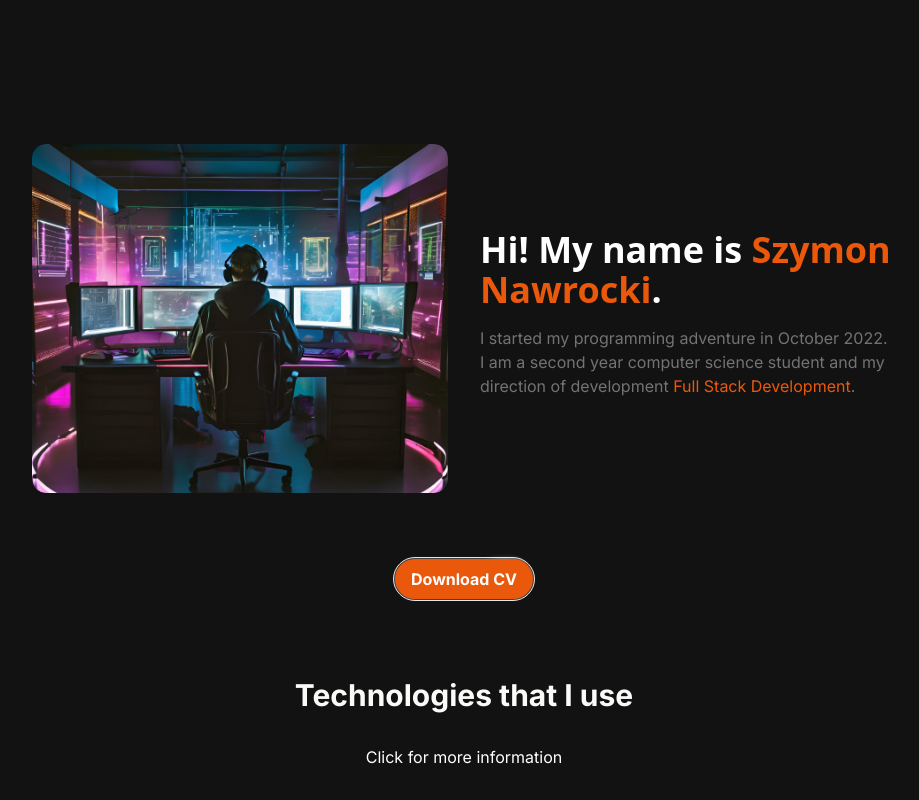
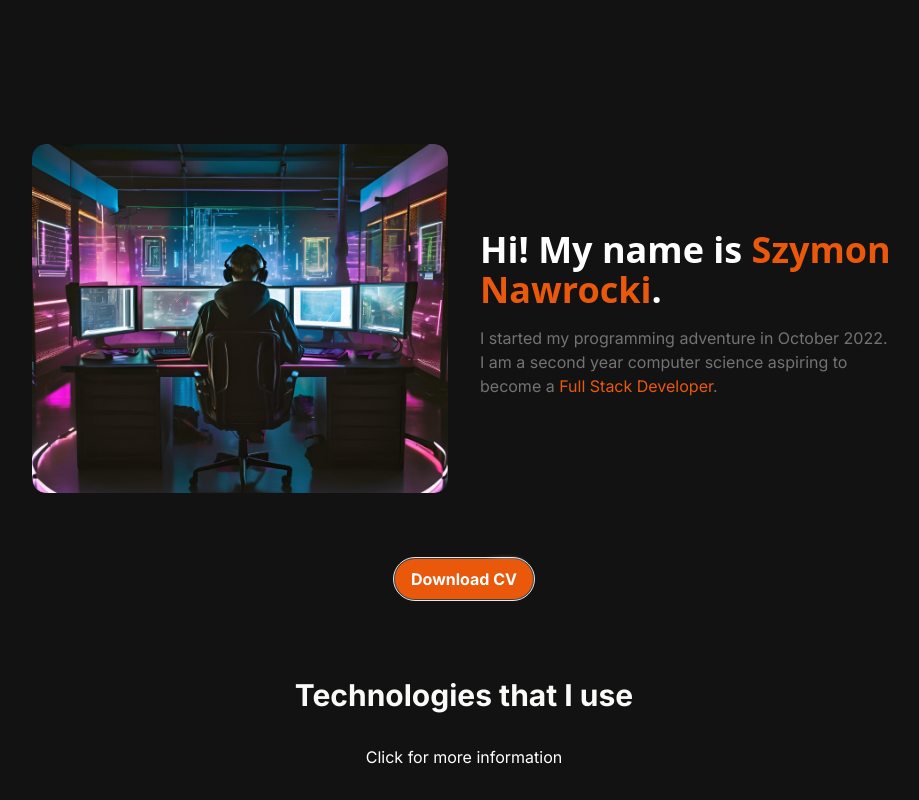
Before and after one commit to SzymekNawrocki/Portfolio, a Next.js app: page / in a window 1280 px wide. Shown: the top 800 px of the page, without its empty margins (176-1095 px from the left). Built offline with nearby package versions, Linux system fonts and the light colour scheme.

Commit message:
fixed hero

```diff
--- a/components/Hero.tsx
+++ b/components/Hero.tsx
@@ -22,7 +22,7 @@ export default function Page() {
             Hi! My name is <span className='text-primary'>Szymon Nawrocki</span>.
           </h1>
           <p className="text-neutral-500 max-w-lg mx-auto md:mx-0 my-2 text-sm md:text-base text-center md:text-left">
-          I started my programming adventure in October 2022. I am a second year computer science student and my direction of development <span className='text-primary'>Full Stack Development</span>.
+          I started my programming adventure in October 2022. I am a second year computer science aspiring to become a <span className='text-primary'>Full Stack Developer</span>.
           </p>
         </div>
       </div>
```
